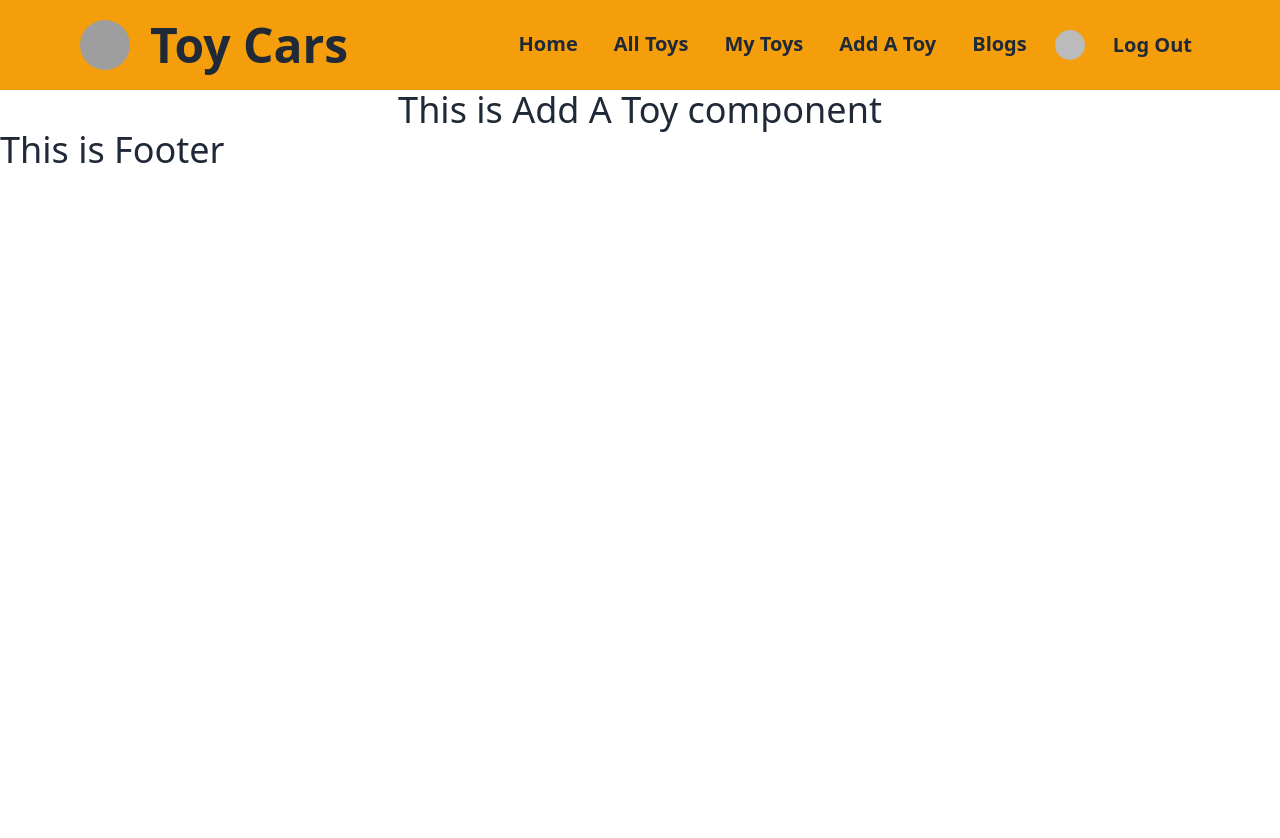
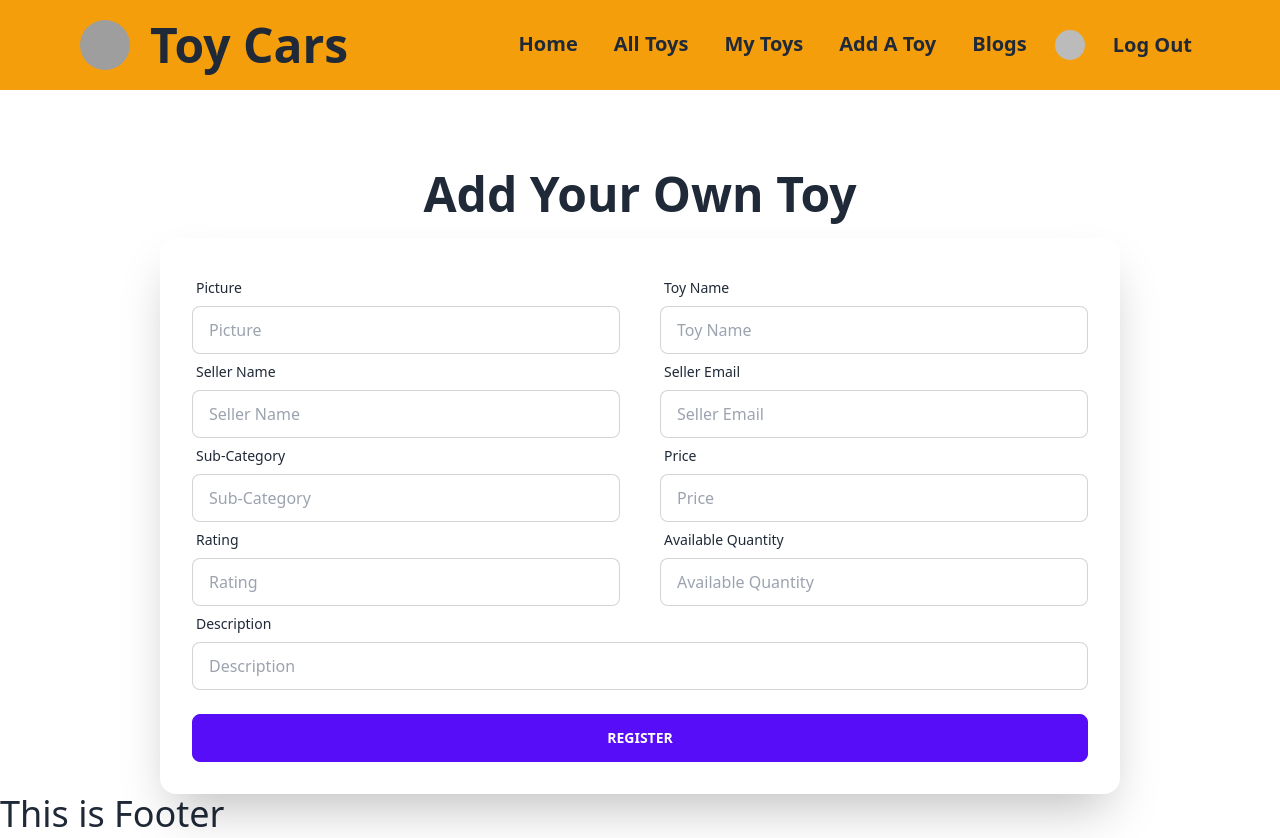
Before and after one commit to HasibUddin1/toy-marketplace-public-client, a React (Vite) app: page /addAToy in a window 1280 px wide. Before the commit the page ends 800 px from the top, so only its background shows below. Built offline with nearby package versions, Linux system fonts and the light colour scheme; no server answers; sample sign-in values are in the browser's storage; grey boxes are pictures that could not be loaded.

Commit message:
added a new form for add a toy route

```diff
--- a/src/main.jsx
+++ b/src/main.jsx
@@ -37,7 +37,7 @@ const router = createBrowserRouter([
       },
       {
         path: 'addAToy',
-        element: <AddAToy></AddAToy>
+        element: <PrivateRoute><AddAToy></AddAToy></PrivateRoute>
       },
       {
         path: 'blogs',
--- a/src/pages/AddAToy/AddAToy.jsx
+++ b/src/pages/AddAToy/AddAToy.jsx
@@ -3,7 +3,84 @@
 const AddAToy = () => {
     return (
         <div>
-            <h1 className="text-4xl text-center">This is Add A Toy component</h1>
+            <div className="w-9/12 mx-auto mt-20">
+                <div className="">
+                    <div className="text-center lg:text-left mb-5">
+                        <h1 className="text-5xl font-bold text-center">Add Your Own Toy</h1>
+                    </div>
+                    <div className="card w-full shadow-2xl">
+                        <div className="card-body">
+                            <form>
+                                <div className="flex gap-10">
+                                    <div className="form-control w-1/2">
+                                        <label className="label">
+                                            <span className="label-text">Picture</span>
+                                        </label>
+                                        <input type="text" name="picture" placeholder="Picture" className="input input-bordered" />
+                                    </div>
+                                    <div className="form-control w-1/2">
+                                        <label className="label">
+                                            <span className="label-text">Toy Name</span>
+                                        </label>
+                                        <input type="text" name="name" placeholder="Toy Name" className="input input-bordered" />
+                                    </div>
+                                </div>
+                                <div className="flex gap-10">
+                                    <div className="form-control w-1/2">
+                                        <label className="label">
+                                            <span className="label-text">Seller Name</span>
+                                        </label>
+                                        <input type="text" name="sellerName" placeholder="Seller Name" className="input input-bordered" />
+                                    </div>
+                                    <div className="form-control w-1/2">
+                                        <label className="label">
+                                            <span className="label-text">Seller Email</span>
+                                        </label>
+                                        <input type="text" name="sellerEmail" placeholder="Seller Email" className="input input-bordered" />
+                                    </div>
+                                </div>
+                                <div className="flex gap-10">
+                                    <div className="form-control w-1/2">
+                                        <label className="label">
+                                            <span className="label-text">Sub-Category</span>
+                                        </label>
+                                        <input type="text" name="subCategory" placeholder="Sub-Category" className="input input-bordered" />
+                                    </div>
+                                    <div className="form-control w-1/2">
+                                        <label className="label">
+                                            <span className="label-text">Price</span>
+                                        </label>
+                                        <input type="text" name="price" placeholder="Price" className="input input-bordered" />
+                                    </div>
+                                </div>
+                                <div className="flex gap-10">
+                                    <div className="form-control w-1/2">
+                                        <label className="label">
+                                            <span className="label-text">Rating</span>
+                                        </label>
+                                        <input type="text" name="rating" placeholder="Rating" className="input input-bordered" />
+                                    </div>
+                                    <div className="form-control w-1/2">
+                                        <label className="label">
+                                            <span className="label-text">Available Quantity</span>
+                                        </label>
+                                        <input type="text" name="quantity" placeholder="Available Quantity" className="input input-bordered" />
+                                    </div>
+                                </div>
+                                <div className="form-control">
+                                    <label className="label">
+                                        <span className="label-text">Description</span>
+                                    </label>
+                                    <input type="text" name="description" placeholder="Description" className="input input-bordered" />
+                                </div>
+                                <div className="form-control mt-6">
+                                    <input className="btn btn-primary" type="submit" value="Register" />
+                                </div>
+                            </form>
+                        </div>
+                    </div>
+                </div>
+            </div>
         </div>
     );
 };
```
